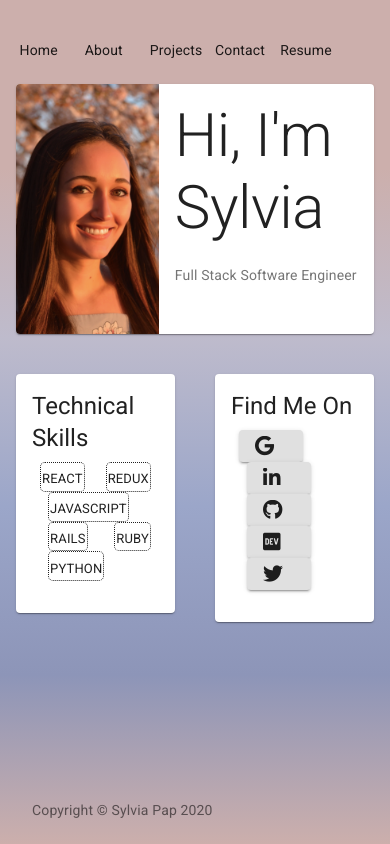
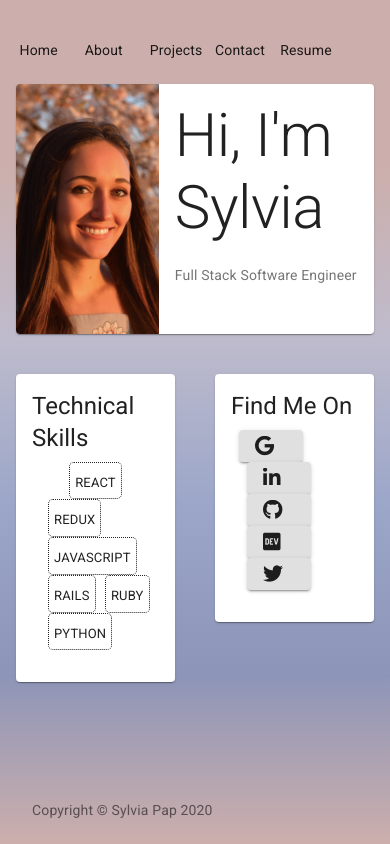
Before and after one commit to sylviapap/personal-site-react, a React (Create React App) app: page / in a window 390 px wide. Built offline with nearby package versions, Linux system fonts and the light colour scheme.

Commit message:
more slight mobile change

```diff
--- a/src/pages/Contact.js
+++ b/src/pages/Contact.js
@@ -8,19 +8,20 @@ import Paper from '@material-ui/core/Paper';
 import Grid from '@material-ui/core/Grid';
 import Icon from '@material-ui/core/Icon';
 
-const useStyles = makeStyles((theme) => ({
+const useStyles = makeStyles({
   root: {
     flexGrow: 1,
   },
   paper: {
-    padding: theme.spacing(2),
-    color: theme.palette.text.secondary,
+    padding: "8px",
     display: "flex",
+    width: "100%",
+    color: "black",
   },
   text: {
     margin: "8px"
   }
-}));
+})
 
 export default function Contact() {
   const classes = useStyles();
--- a/src/pages/Home.js
+++ b/src/pages/Home.js
@@ -13,12 +13,13 @@ import Icon from '@material-ui/core/Icon';
 
 const useStyles = makeStyles({
   root: {
-    display: 'flex',
+    display: 'flex'
   },
   paper: {
     display: "flex",
     flexWrap: "wrap",
-    justifyContent: "space-between"
+    justifyContent: "space-between",
+
   },
   media: {
     width: 250,
@@ -30,7 +31,8 @@ const useStyles = makeStyles({
     border: "thin",
     borderStyle: "dotted",
     borderRadius: "5px",
-    padding: "1%"
+    padding: "5px",
+    margin: "auto"
   }
 });
 
```
